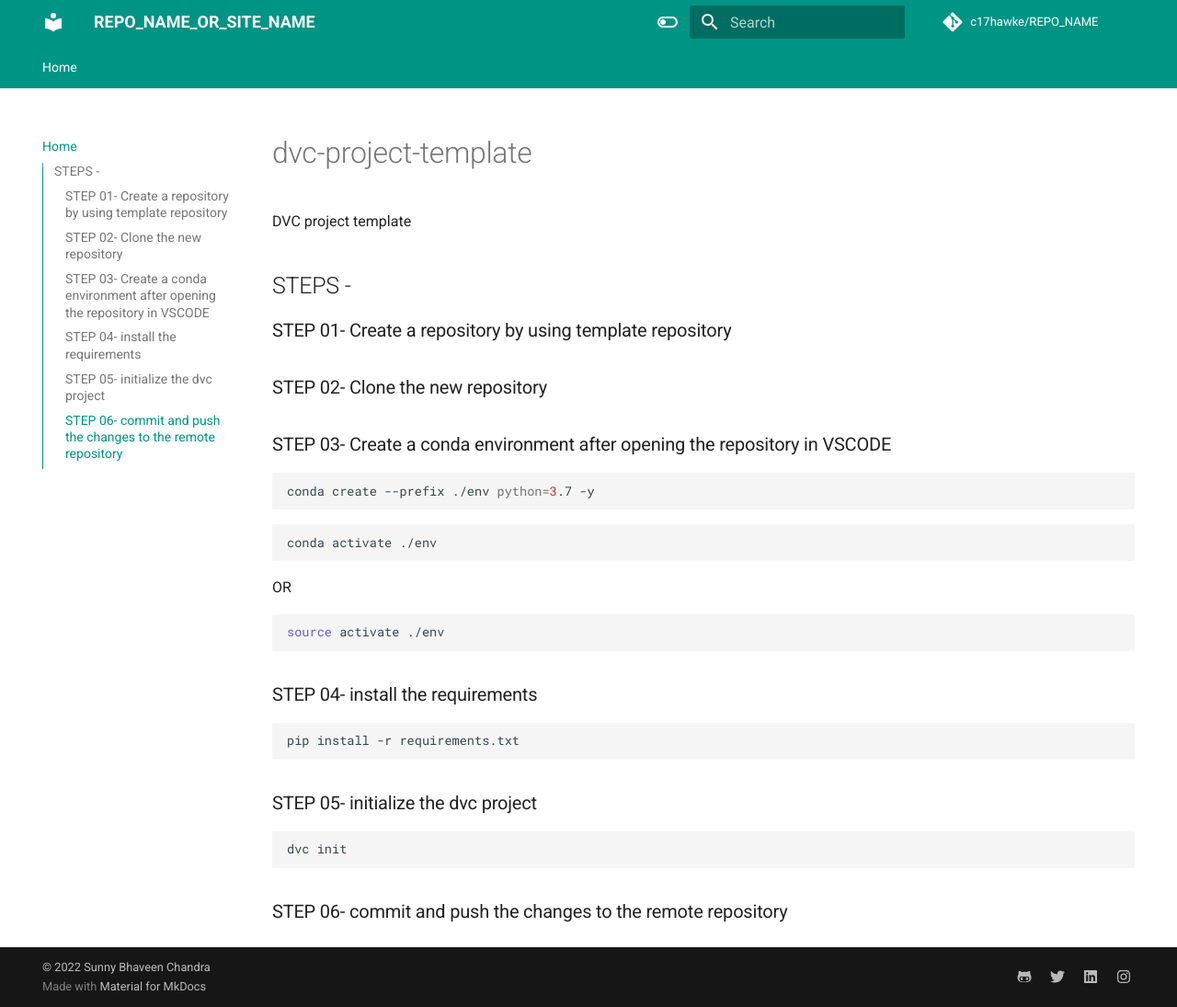
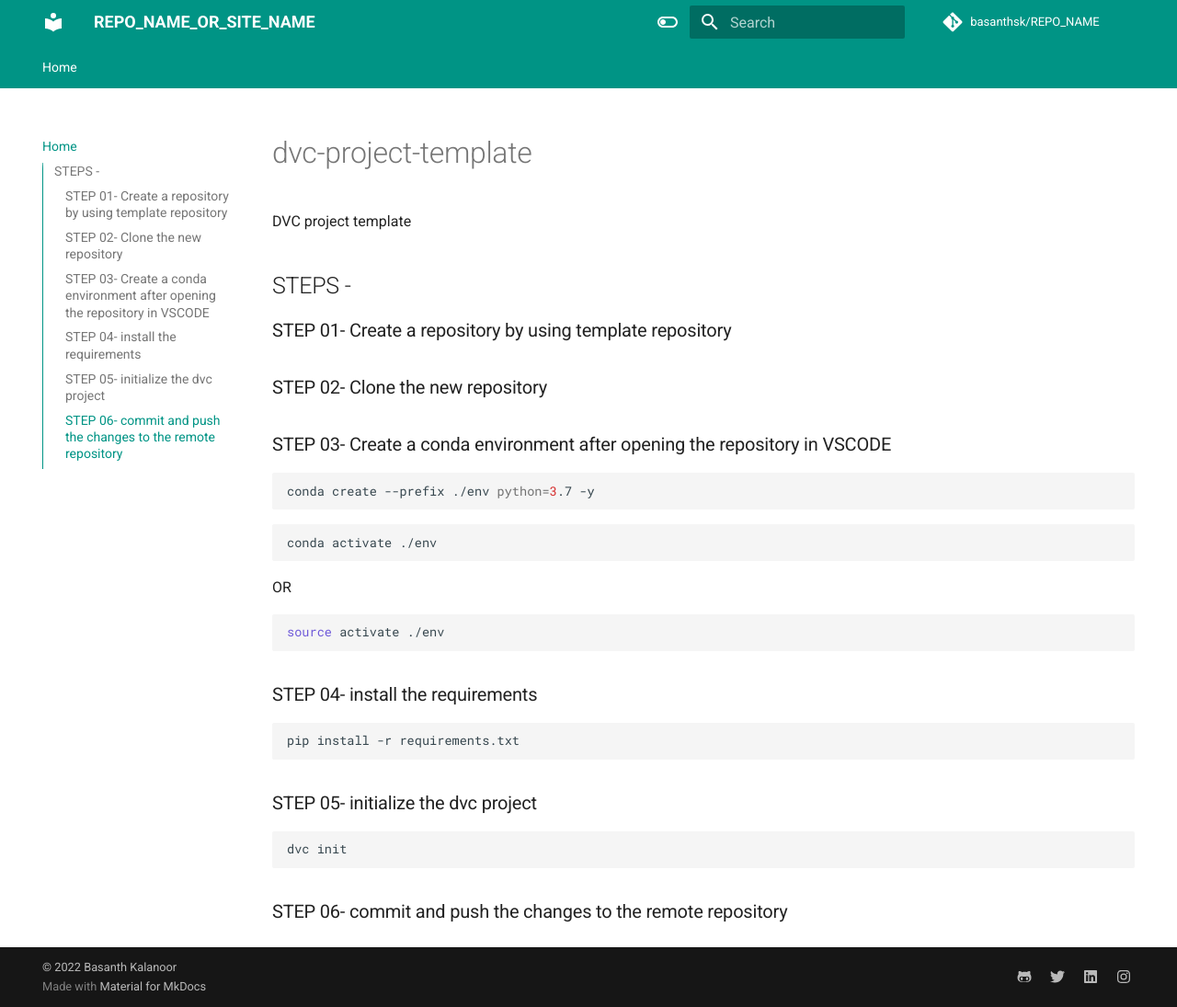
Before and after one commit to basanthsk/DVC-project-Docs-template, an MkDocs documentation site: the page built from docs/index.md, in a window 1280 px wide and 1095 px high. Shown: the whole window at 92% size. Built offline with MkDocs 1.6.1 and Material for MkDocs 9.7.7, drawn with Linux system fonts in a browser that asks for light colours; comment, search, counter and statistics services are not loaded.

Commit message:
Update mkdocs.yml

```diff
--- a/mkdocs.yml
+++ b/mkdocs.yml
@@ -4,13 +4,13 @@ site_name: REPO_NAME_OR_SITE_NAME
 nav:
   - Home: index.md
 
-site_author: Sunny Bhaveen Chandra
+site_author: Basanth Kalanoor
 site_description: >-
   DESCRIPTION
 
 # Repository
-repo_name: c17hawke/REPO_NAME
-repo_url: https://github.com/c17hawke/REPO_NAME
+repo_name: basanthsk/REPO_NAME
+repo_url: https://github.com/basanthsk/REPO_NAME
 
 # Configuration
 theme:
@@ -70,4 +70,4 @@ plugins:
   - search
 
 copyright: |
-  &copy; 2022 <a href="https://github.com/c17hawke"  target="_blank" rel="noopener">Sunny Bhaveen Chandra</a>
+  &copy; 2022 <a href="https://github.com/basanthsk"  target="_blank" rel="noopener">Basanth Kalanoor</a>
```
